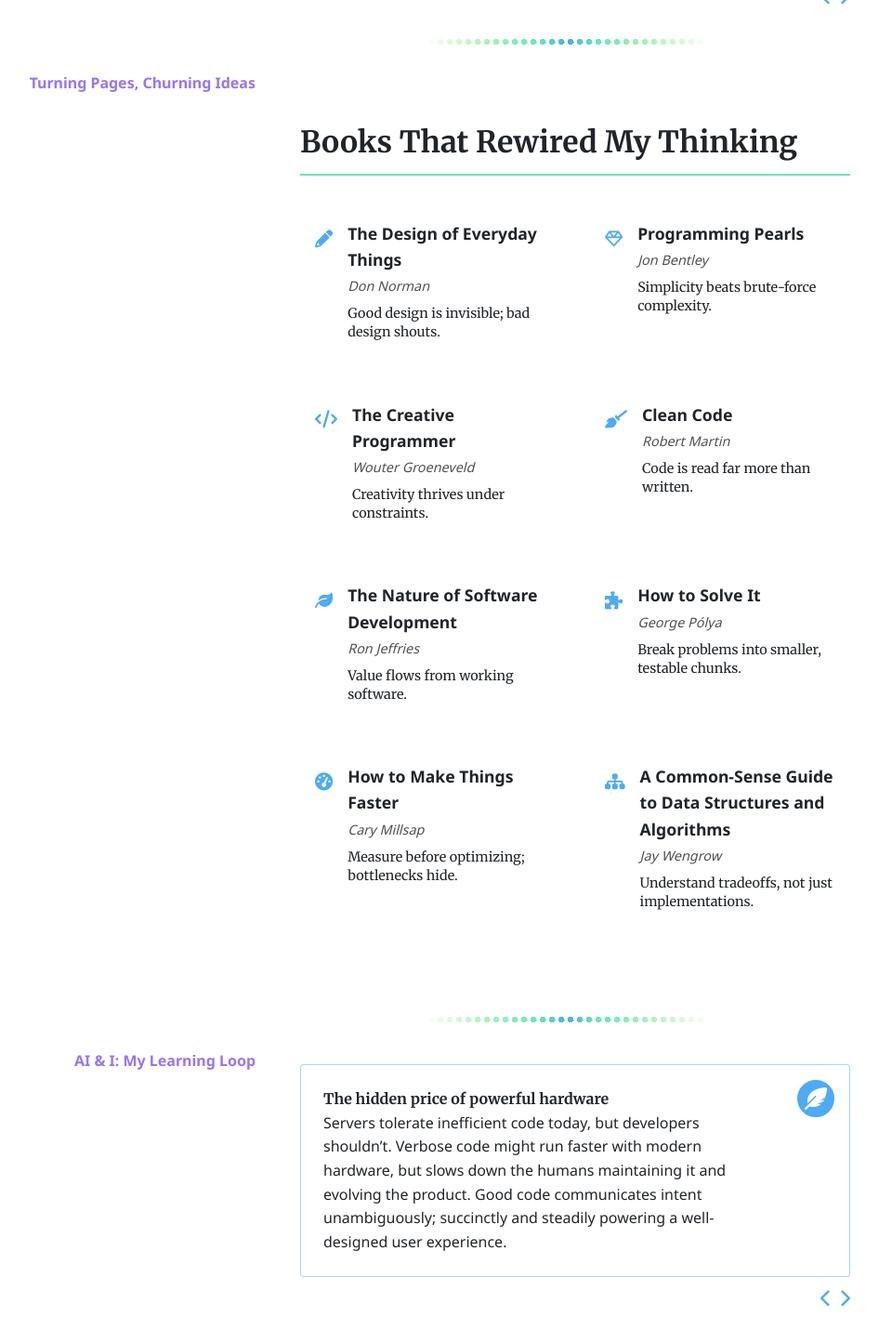
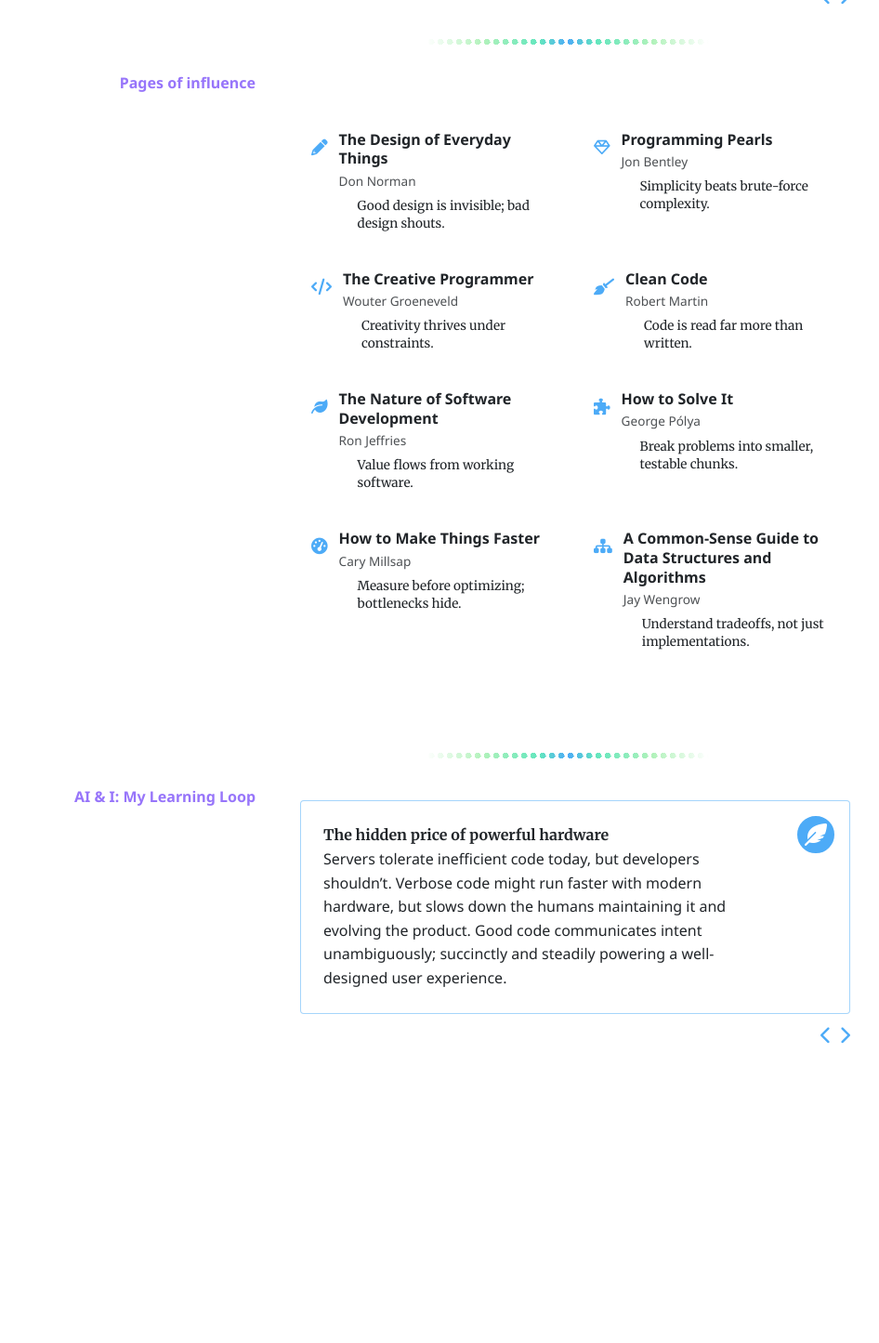
Before and after one commit to abhilashini/abhilashini.github.io, a Jekyll site: the page built from index.md, in a window 1280 px wide, cut to the strip 1031-2504 px from the top of the page. Shown: the top 1445 px of the strip at 93% size, without its empty margins (29-975 px from the left). Built offline with Jekyll 4.4.1, drawn with Linux system fonts in a browser that asks for light colours; after the commit the page ends 2221 px from its top, so only the background shows below that.

Commit message:
Books update - styling

```diff
--- a/_includes/books.html
+++ b/_includes/books.html
@@ -1,5 +1,4 @@
 <section class="books">
-    <h2>Books That Rewired My Thinking</h2>
     <div class="book-grid">
       {% for book in site.data.books %}
       <div class="book-entry">
--- a/assets/css/style.css
+++ b/assets/css/style.css
@@ -251,31 +251,31 @@ body {
   outline: 2px solid var(--color-primary);
 }
 
-/* Books Section */
+/* ===== BOOKS SECTION ===== */
 .books {
   padding: 2rem 0;
 }
 
 .books h2 {
   font-family: var(--font-heading);
-  font-size: 2rem;
+  font-size: 1.75rem;
+  color: var(--color-text);
   border-bottom: 2px solid var(--color-secondary);
   padding-bottom: 0.5rem;
-  color: var(--color-text);
+  margin-bottom: 1.5rem;
 }
 
 .book-grid {
   display: grid;
   grid-template-columns: repeat(2, 1fr);
-  gap: 2rem;
-  margin-top: 2rem;
+  gap: 1rem;
 }
 
 .book-entry {
   display: flex;
-  gap: 1rem;
+  gap: 0.75rem;
   align-items: start;
-  padding: 1rem;
+  padding: 0.75rem;
   border-radius: 4px;
   transition: background-color 0.2s;
 }
@@ -285,45 +285,45 @@ body {
 }
 
 .book-icon {
-  font-size: 1.2rem;
+  font-size: 1.1rem;
   color: var(--color-icon);
-  padding-top: 0.3rem;
+  padding-top: 0.25rem;
+  flex-shrink: 0;
 }
 
 .book-title {
   font-family: var(--font-body);
   font-weight: 700;
-  font-size: 1.1rem;
+  font-size: 1rem;
+  color: var(--color-text);
   margin: 0;
-  color: var(--color-text);
+  line-height: 1.3;
 }
 
 .book-author {
   font-family: var(--font-body);
-  font-style: italic;
+  font-size: 0.85rem;
   color: var(--color-text);
   opacity: 0.8;
-  font-size: 0.9rem;
-  margin: 0.2rem 0;
+  margin: 0.15rem 0;
 }
 
 .book-takeaway {
   font-family: var(--font-heading);
-  font-size: 0.9rem;
+  font-size: 0.85rem;
+  color: var(--color-text);
+  margin: 0.4rem 0 0;
+  position: relative;
+  padding-left: 1.25rem;
   line-height: 1.4;
-  color: var(--color-text);
-  margin: 0.5rem 0 0;
 }
 
-/* Mobile */
-@media (max-width: 768px) {
-  .book-grid {
-    grid-template-columns: 1fr;
-  }
-
-  .books h2 {
-    font-size: 1.75rem;
-  }
+.book-takeaway i {
+  font-size: 0.7em;
+  color: var(--color-icon);
+  position: absolute;
+  left: 0;
+  top: 0.15em;
 }
 
 @media (max-width: 768px) {
@@ -384,4 +384,16 @@ body {
     left: 50%;
     transform: translateX(-50%);
   }
+
+  .book-grid {
+    grid-template-columns: 1fr;
+  }
+
+  .books h2 {
+    font-size: 1.6rem;
+  }
+
+  .book-entry {
+    padding: 0.5rem;
+  }
 }
--- a/index.md
+++ b/index.md
@@ -45,7 +45,7 @@ layout: default
 
 <section class="section" id="books">
   <h1 class="section-title section-title--left" data-section="books">
-    Turning Pages, Churning Ideas
+    Pages of influence
   </h1>
   <div class="content">
     {% include books.html items=site.data.books %}
```
